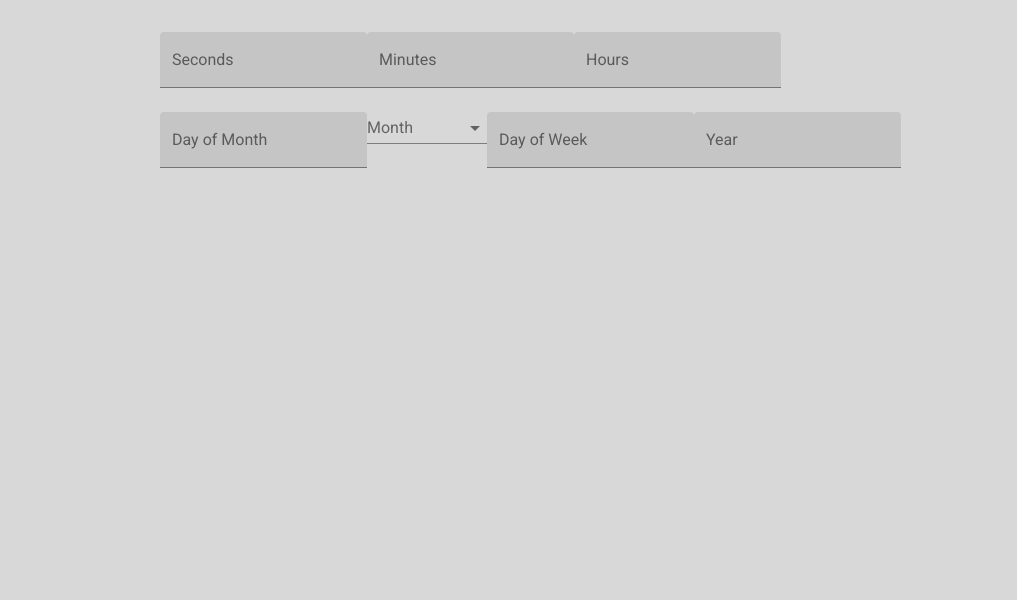
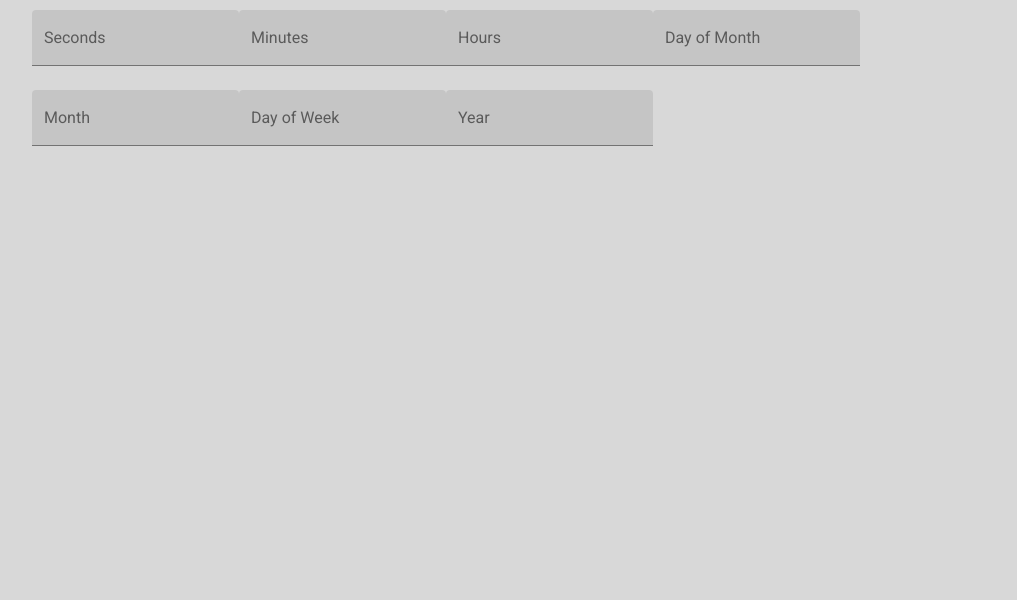
Before and after one commit to mhorger3/CRON-Builder, a React app: page / in a window 1280 px wide. Shown: the part 200-800 px from the top of the page, without its empty margins (96-1113 px from the left). Built offline with nearby package versions, Linux system fonts and the light colour scheme.

Commit message:
Fix formatting

```diff
--- a/src/index.html
+++ b/src/index.html
@@ -30,7 +30,7 @@
   </head>
 
   <body>
-     <div id="main" style="margin: auto; width: 60%; padding-top: 50px;"></div>
-     <div id="content" style="margin: auto; width: 60%;"></div>
+     <div id="main" style="margin: auto; width: 80%; padding-top: 50px;"></div>
+     <div id="content" style="margin: auto; width: 80%;"></div>
   </body>
 </html>
--- a/src/index.js
+++ b/src/index.js
@@ -51,63 +51,14 @@ export class CRONForm extends React.Component {
   render(){
     return(
       <form style={{display: 'flex', flexWrap: 'wrap'}} autoComplete="off">
-      <TextField id="seconds"
-         label="Seconds"
-         defaultValue=""
-         margin="normal"
-         variant="filled"
-       />
-       <TextField id="minutes"
-          label="Minutes"
-          defaultValue=""
-          margin="normal"
-          variant="filled"
-        />
-        <TextField id="hours"
-           label="Hours"
-           defaultValue=""
-           margin="normal"
-           variant="filled"
-         />
-         <TextField id="dayMon"
-            label="Day of Month"
-            defaultValue=""
-            margin="normal"
-            variant="filled"
-          />
-      <FormControl style={{minWidth: 120}}>
-       <InputLabel htmlFor="month">Month</InputLabel>
-          <Select value={this.state.month} onChange={this.handleChange} inputProps={{name: 'Month',id: 'month'}}>
-            <MenuItem value="">
-              <em>Every Month</em>
-            </MenuItem>
-            <MenuItem value={'JAN'}>January</MenuItem>
-            <MenuItem value={'FEB'}>February</MenuItem>
-            <MenuItem value={'MAR'}>March</MenuItem>
-            <MenuItem value={'APR'}>April</MenuItem>
-            <MenuItem value={'MAY'}>May</MenuItem>
-            <MenuItem value={'JUN'}>June</MenuItem>
-            <MenuItem value={'JUL'}>July</MenuItem>
-            <MenuItem value={'AUG'}>August</MenuItem>
-            <MenuItem value={'SEP'}>September</MenuItem>
-            <MenuItem value={'OCT'}>October</MenuItem>
-            <MenuItem value={'NOV'}>November</MenuItem>
-            <MenuItem value={'DEC'}>December</MenuItem>
-          </Select>
-        </FormControl>
-        <TextField id="dayWeek"
-           label="Day of Week"
-           defaultValue=""
-           margin="normal"
-           variant="filled"
-         />
-         <TextField id="year"
-            label="Year"
-            defaultValue=""
-            margin="normal"
-            variant="filled"
-          />
-        </form>
+        <TextField id="seconds" label="Seconds" defaultValue="" margin="normal" variant="filled"/>
+        <TextField id="minutes" label="Minutes" defaultValue="" margin="normal" variant="filled"/>
+        <TextField id="hours" label="Hours" defaultValue="" margin="normal" variant="filled"/>
+        <TextField id="dayMon" label="Day of Month" defaultValue="" margin="normal" variant="filled"/>
+        <TextField id="month" label="Month" defaultValue="" margin="normal" variant="filled"/>
+        <TextField id="dayWeek" label="Day of Week" defaultValue="" margin="normal" variant="filled"/>
+        <TextField id="year" label="Year" defaultValue="" margin="normal" variant="filled"/>
+      </form>
     );
   }
 }
```
